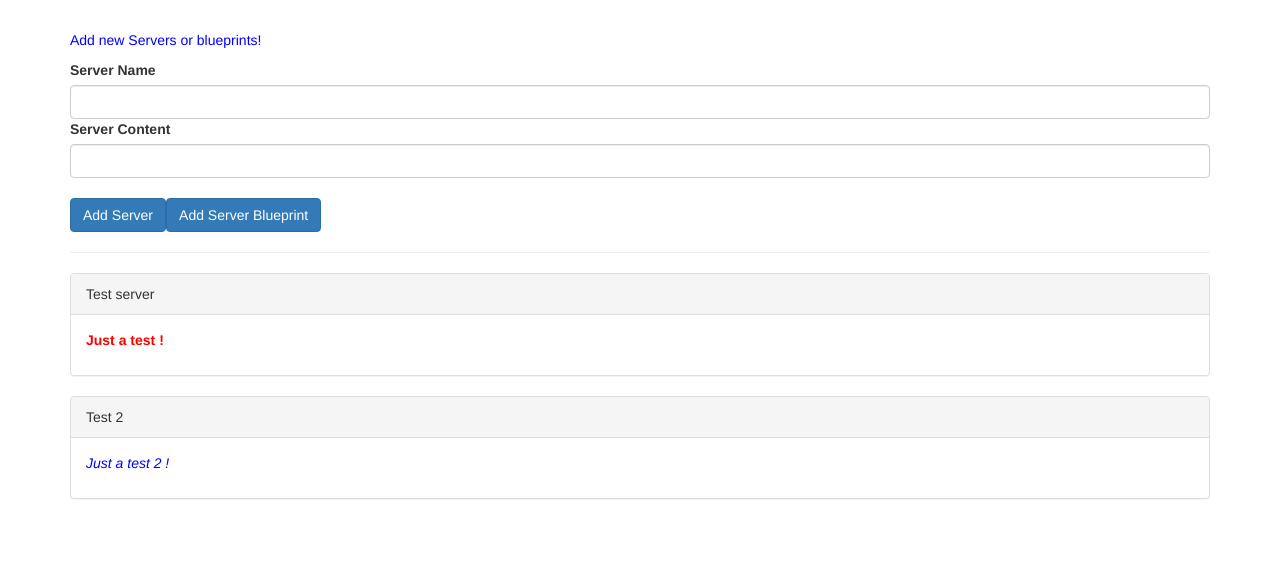
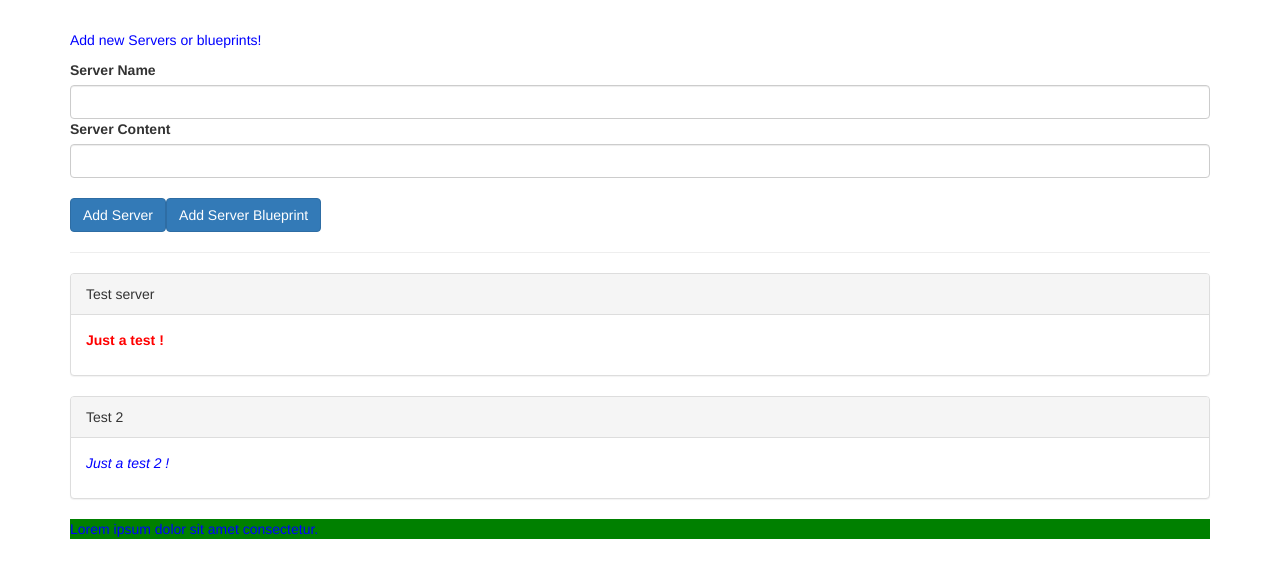
Before and after one commit to AlexandreDestoky/angular-learning, an Angular app: page / in a window 1280 px wide. Shown: the top 578 px of the page. Built offline with nearby package versions, Linux system fonts and the light colour scheme.

Commit message:
94. Creating a Basic Attribute Directive

```diff
--- a/src/app/app.component.html
+++ b/src/app/app.component.html
@@ -12,4 +12,5 @@
       ></app-server-element>
     </div>
   </div>
+  <p appBasicHighlight>Lorem ipsum dolor sit amet consectetur.</p>
 </div>
--- a/src/app/app.module.ts
+++ b/src/app/app.module.ts
@@ -6,12 +6,14 @@ import { AppComponent } from './app.component';
 
 import { CockpitComponent } from './cockpit/cockpit.component';
 import { ServerElementComponent } from './server-element/server-element.component';
+import { BasicHighlightDirective } from './basic-highlight/basic-highlight.directive';
 
 @NgModule({
   declarations: [
     AppComponent,
     CockpitComponent,
-    ServerElementComponent
+    ServerElementComponent,
+    BasicHighlightDirective
   ],
   imports: [
     BrowserModule,
--- /dev/null
+++ b/src/app/basic-highlight/basic-highlight.directive.ts
@@ -0,0 +1,15 @@
+import { Directive, ElementRef, OnInit} from '@angular/core';
+
+@Directive({
+  selector: '[appBasicHighlight]',
+})
+export class BasicHighlightDirective implements OnInit{
+  constructor(private elementRef: ElementRef)
+  {
+
+  }
+  ngOnInit() {
+    this.elementRef.nativeElement.style.backgroundColor = "green";
+  }
+
+}
```
